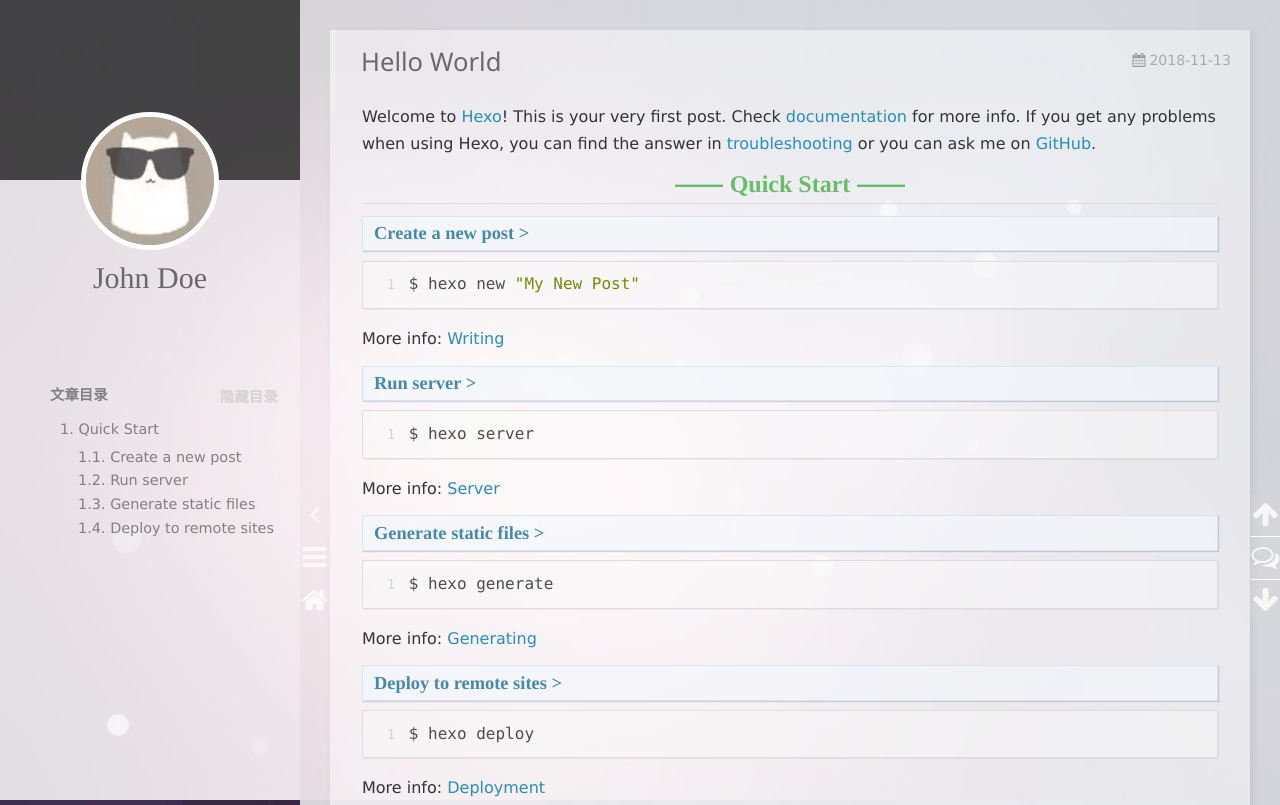
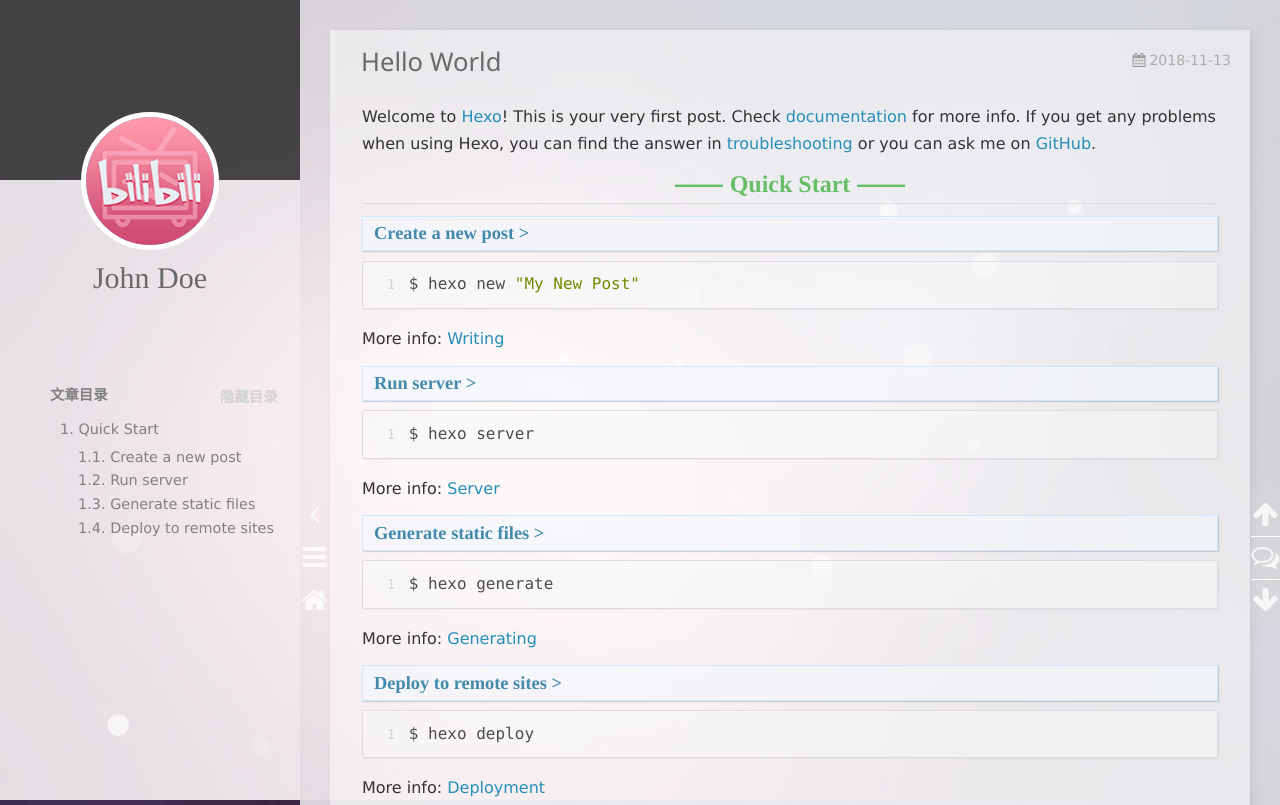
Before and after one commit to xblyl666/xblyl666.github.io, a plain HTML site: page 2018/11/13/hello-world/index.html in a window 1280 px wide. Shown: the top 805 px of the page. Drawn offline with nearby package versions, Linux system fonts and the light colour scheme; some packages are replaced by stand-ins of ours; a script that the page names is missing.

Commit message:
Site updated: 2018-11-15 21:20:12

```diff
--- a/2018/11/13/hello-world/index.html
+++ b/2018/11/13/hello-world/index.html
@@ -97,7 +97,7 @@
 <div class="intrude-less">
     <header id="header" class="inner">
         <a href="/" class="profilepic">
-            <img src="/img/avatar.png" class="animated zoomIn">
+            <img src="/img/bilibili.png" class="animated zoomIn">
         </a>
         <hgroup>
           <h1 class="header-author"><a href="/">John Doe</a></h1>
@@ -222,7 +222,7 @@
     <div class="intrude-less">
         <header id="header" class="inner">
             <a href="/" class="profilepic">
-                <img src="/img/avatar.png" class="animated zoomIn">
+                <img src="/img/bilibili.png" class="animated zoomIn">
             </a>
             <hgroup>
               <h1 class="header-author"><a href="/" title="回到主页">John Doe</a></h1>
```
Also changed, not shown: 2018/11/13/“我的-Hexo/index.html (+2 -2 lines), archives/2018/11/index.html (+2 -2 lines), archives/2018/index.html (+2 -2 lines), archives/index.html (+2 -2 lines), index.html (+2 -2 lines).
